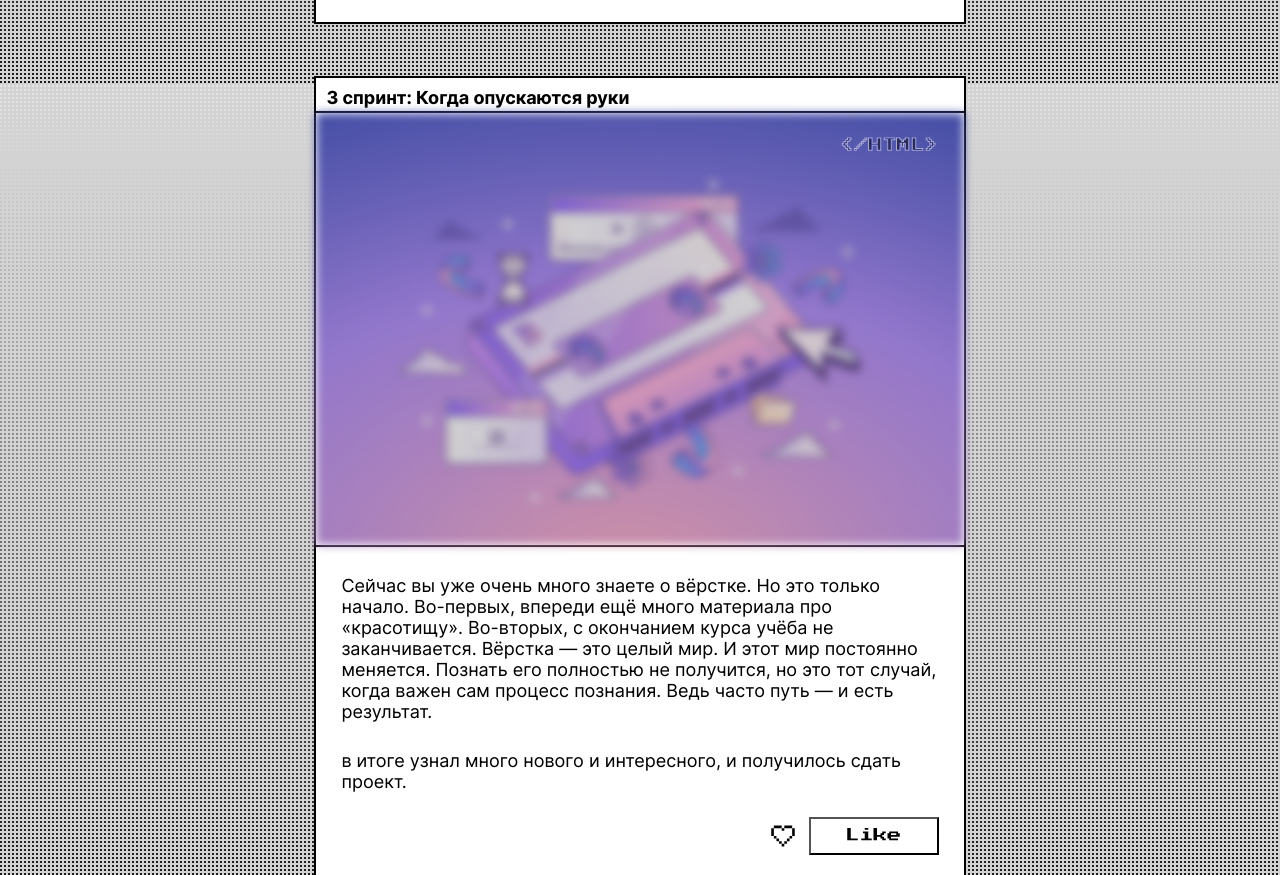
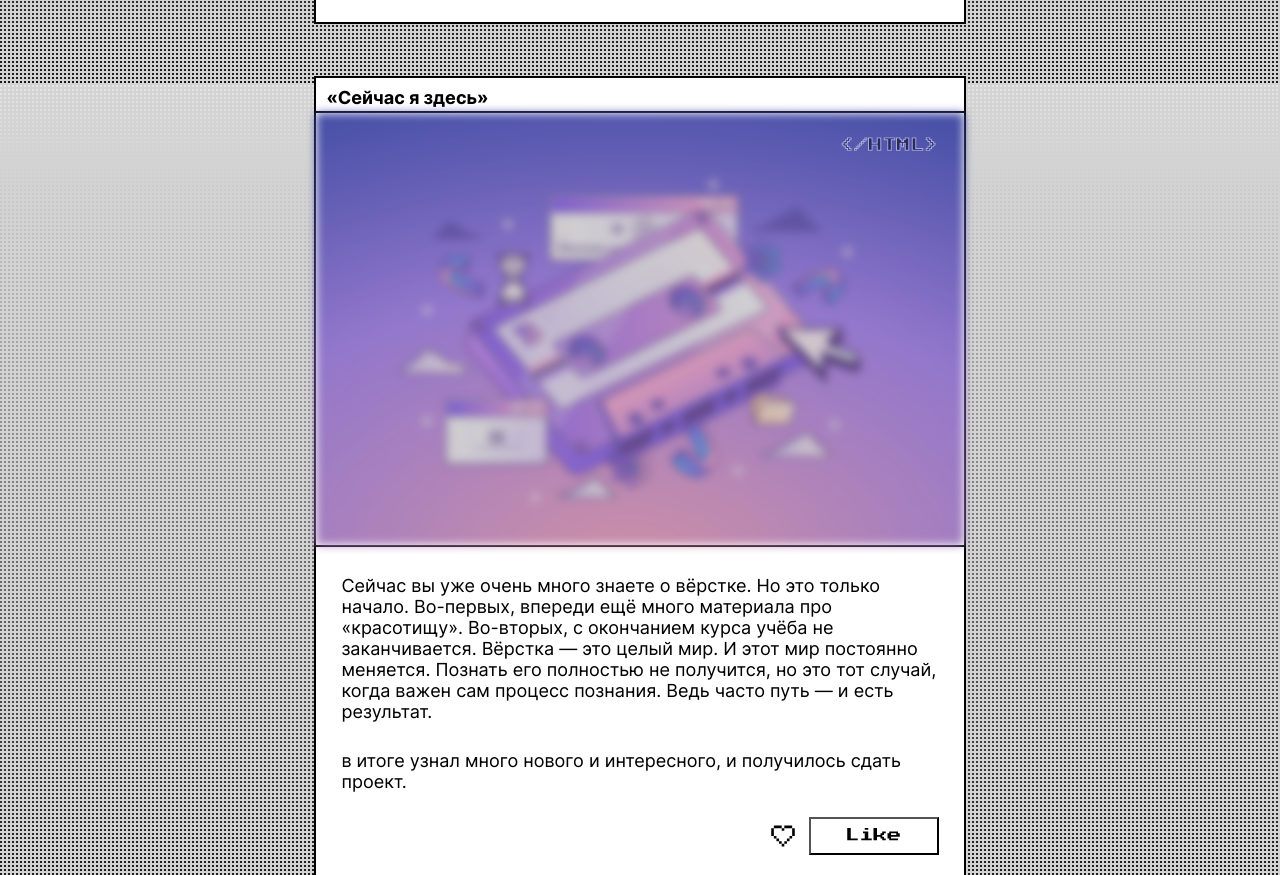
Before and after one commit to PAHTEON/zakrivayuschiy-teg-f, a plain HTML site: page index.html in a window 1280 px wide. Shown: the part 7117-7992 px from the top of the page. Drawn offline with Linux system fonts and the light colour scheme; files whose address does not match are found by name.

Commit message:
zakrivayuschiy-teg-f new correction project

```diff
--- a/index.html
+++ b/index.html
@@ -272,7 +272,7 @@
             </div>
         </article>
         <article class="card container">
-            <h2 class="card_title">3 спринт: Когда опускаются руки</h2>
+            <h2 class="card_title">«Сейчас я здесь»</h2>
             <div class="post_image">
                 <img src="./images/tape.png" class="image_bus image_blur" alt="кассета" />
                 <span class="post_label">&lt;/HTML&gt;</span>
```
